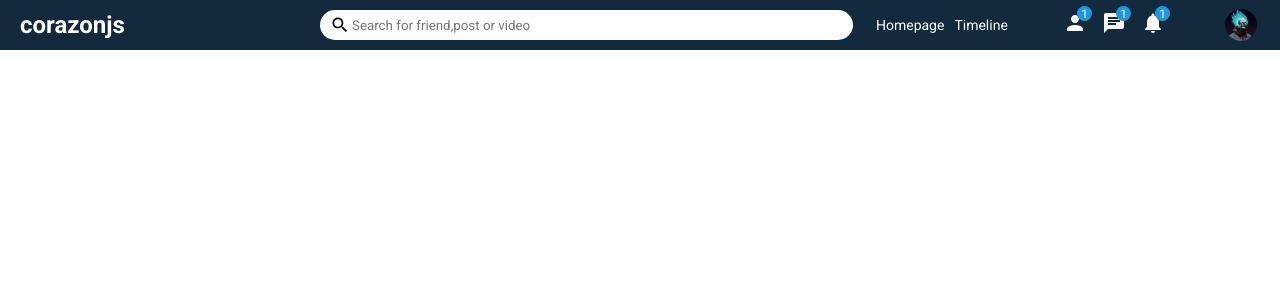
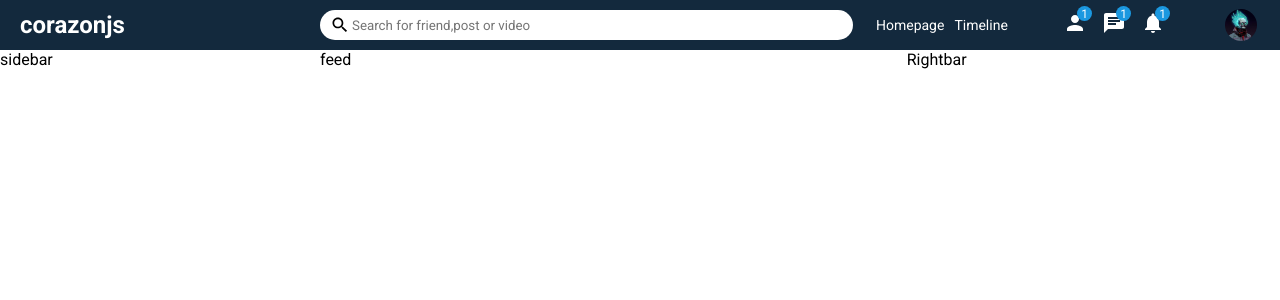
Before and after one commit to corazonjs/social_media, a React (Create React App) app in the folder client/: page / in a window 1280 px wide. Shown: the top 300 px of the page. Built offline with nearby package versions, Linux system fonts and the light colour scheme.

Commit message:
Body components

```diff
--- /dev/null
+++ b/client/src/components/feed/Feed.css
@@ -0,0 +1,3 @@
+.feed {
+    flex: 5.5;
+}
--- /dev/null
+++ b/client/src/components/feed/Feed.jsx
@@ -0,0 +1,8 @@
+import "./Feed.css";
+export default function Feed() {
+    return (
+        <div className="feed">
+            feed
+        </div>
+    );
+}
--- /dev/null
+++ b/client/src/components/rightbar/RightBar.css
@@ -0,0 +1,3 @@
+.rightbar {
+    flex: 3.5;
+}
--- /dev/null
+++ b/client/src/components/rightbar/RightBar.jsx
@@ -0,0 +1,8 @@
+import "./RightBar.css";
+export default function RightBar() {
+    return (
+        <div className="rightbar">
+            Rightbar
+        </div>
+    );
+}
--- /dev/null
+++ b/client/src/components/sidebar/SideBar.css
@@ -0,0 +1,3 @@
+.sidebar {
+    flex: 3;
+}
--- /dev/null
+++ b/client/src/components/sidebar/SideBar.jsx
@@ -0,0 +1,9 @@
+import "./SideBar.css"
+
+export default function SideBar() {
+    return (
+        <div className="sidebar">
+            sidebar
+        </div>
+    );
+}
--- a/client/src/pages/home/Home.css
+++ b/client/src/pages/home/Home.css
@@ -0,0 +1,5 @@
+.homeContainer {
+    display: flex;
+    width: 100%;
+
+}
--- a/client/src/pages/home/Home.js
+++ b/client/src/pages/home/Home.js
@@ -1,9 +1,19 @@
 import TopBar from "../../components/topbar/TopBar";
+import SideBar from "../../components/sidebar/SideBar";
+import Feed from "../../components/feed/Feed";
+import RightBar from "../../components/rightbar/RightBar";
 
+import "./Home.css";
 export default function Home() {
     return (
-        <div>
+        <>
             <TopBar />
-        </div>
+            <div className="homeContainer">
+                <SideBar />
+                <Feed />
+                <RightBar />
+
+            </div>
+        </>
     );
 }
```
